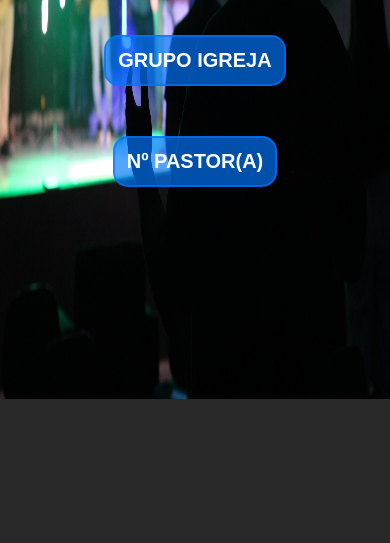
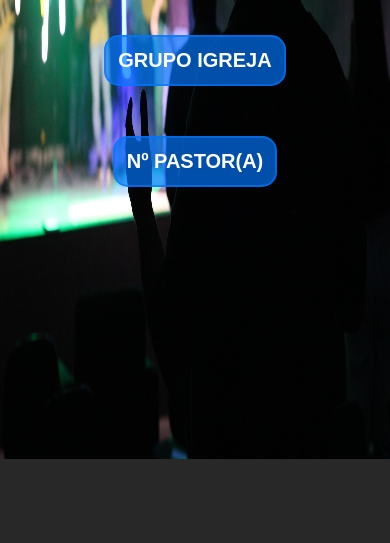
Before and after one commit to MinisterioDaFeCampusGama/WhatsApp, a plain HTML site: page index.html in a window 390 px wide. Shown: the part 301-844 px from the top of the page. Drawn offline with Linux system fonts and the light colour scheme.

Commit message:
Update responsive.css

```diff
--- a/responsive.css
+++ b/responsive.css
@@ -8,7 +8,7 @@
 @media screen and (max-width:426px){
     .img-fundo img{
         width: 100%;
-        height: 700px;
+        height: 760px;
     }
 
 }
```
